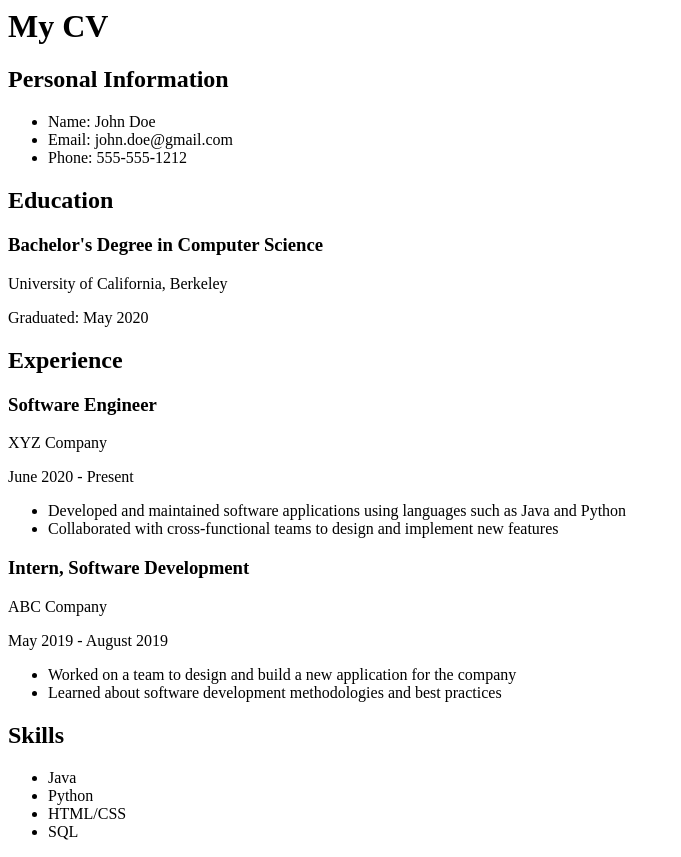
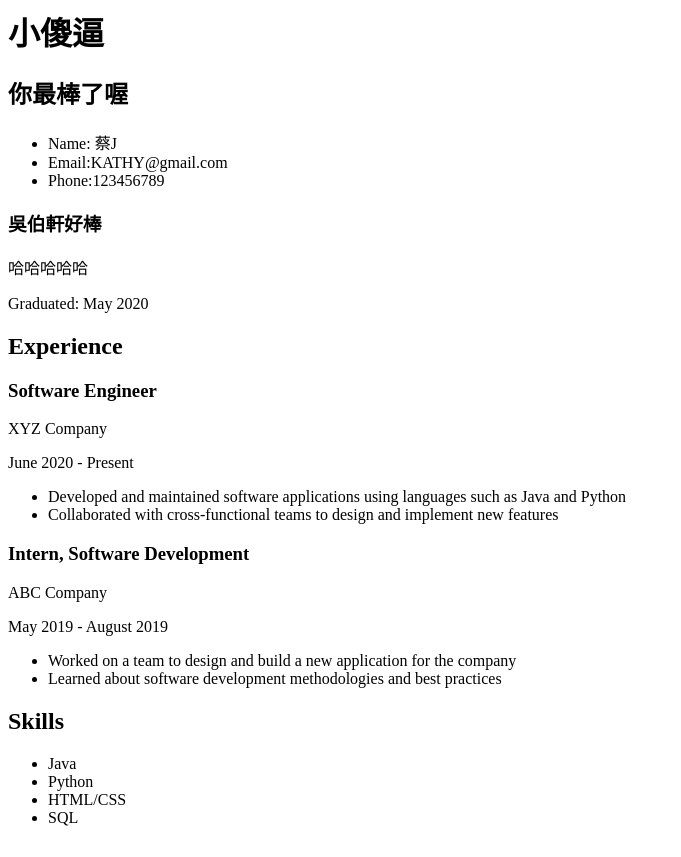
Before and after one commit to HiKathy/hikathy, a plain HTML site: page index.html in a window 1280 px wide. Shown: the whole page, without its empty margins (0-681 px from the left). Drawn offline with Linux system fonts and the light colour scheme.

Commit message:
Update index.html

```diff
--- a/index.html
+++ b/index.html
@@ -1,18 +1,18 @@
 <html>
   <head>
-    <title>CV</title>
+    <title>開心得像個孩子</title>
   </head>
   <body>
-    <h1>My CV</h1>
-    <h2>Personal Information</h2>
+    <h1>小傻逼</h1>
+    <h2>你最棒了喔</h2>
     <ul>
-      <li>Name: John Doe</li>
-      <li>Email: john.doe@gmail.com</li>
-      <li>Phone: 555-555-1212</li>
+      <li>Name: 蔡J</li>
+      <li>Email:KATHY@gmail.com</li>
+      <li>Phone:123456789</li>
     </ul>
-    <h2>Education</h2>
-    <h3>Bachelor's Degree in Computer Science</h3>
-    <p>University of California, Berkeley</p>
+    <h2愛你寶貝</h2>
+    <h3>吳伯軒好棒</h3>
+    <p>哈哈哈哈哈</p>
     <p>Graduated: May 2020</p>
     <h2>Experience</h2>
     <h3>Software Engineer</h3>
```
